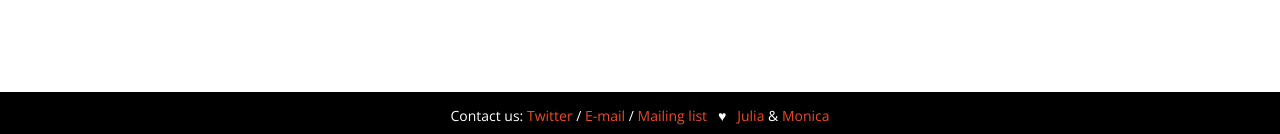
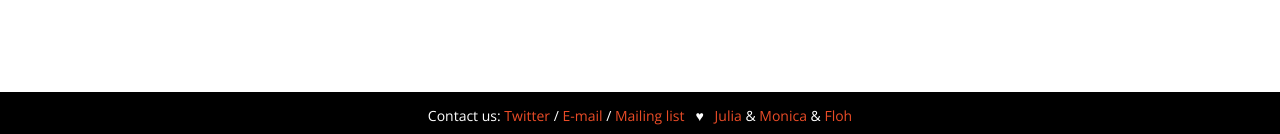
Before and after one commit to notwaldorf/hacknight, a Jekyll site: the page built from index.html, in a window 1280 px wide. Shown: the part 763-897 px from the top of the page. Built offline with Jekyll 4.4.1, drawn with Linux system fonts in a browser that asks for light colours.

Commit message:
+ floh to organizer <3s

```diff
--- a/_layouts/page.html
+++ b/_layouts/page.html
@@ -40,7 +40,8 @@
     <a href="/mailinglist.html">Mailing list</a>
     &nbsp; ♥ &nbsp;
     <a href="https://github.com/jvns">Julia</a> &amp;
-    <a href="https://github.com/notwaldorf">Monica</a>
+    <a href="https://github.com/notwaldorf">Monica</a> &amp;
+    <a href="https://github.com/flohdot">Floh</a>
   </div>
 </div>
 </body>
```
